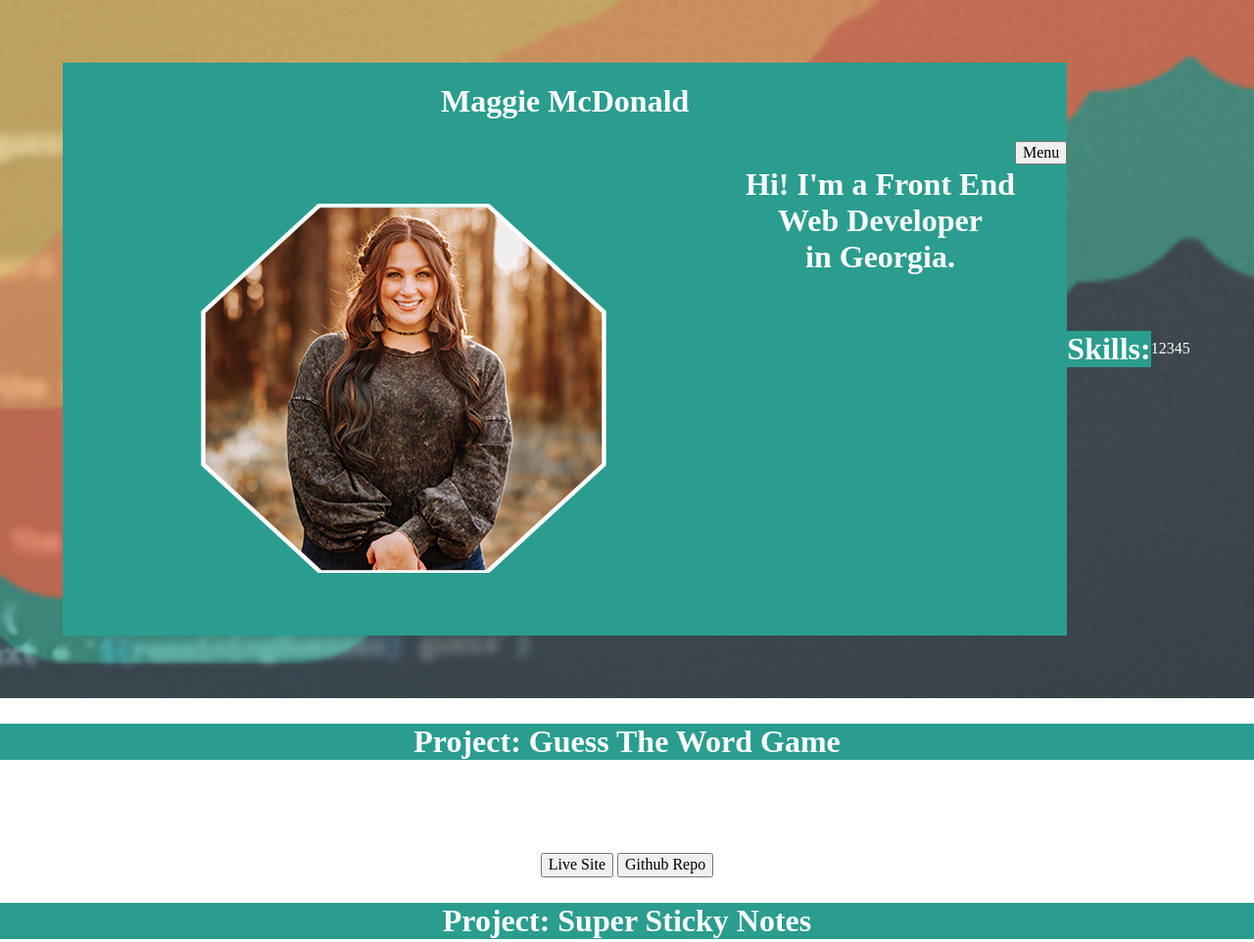
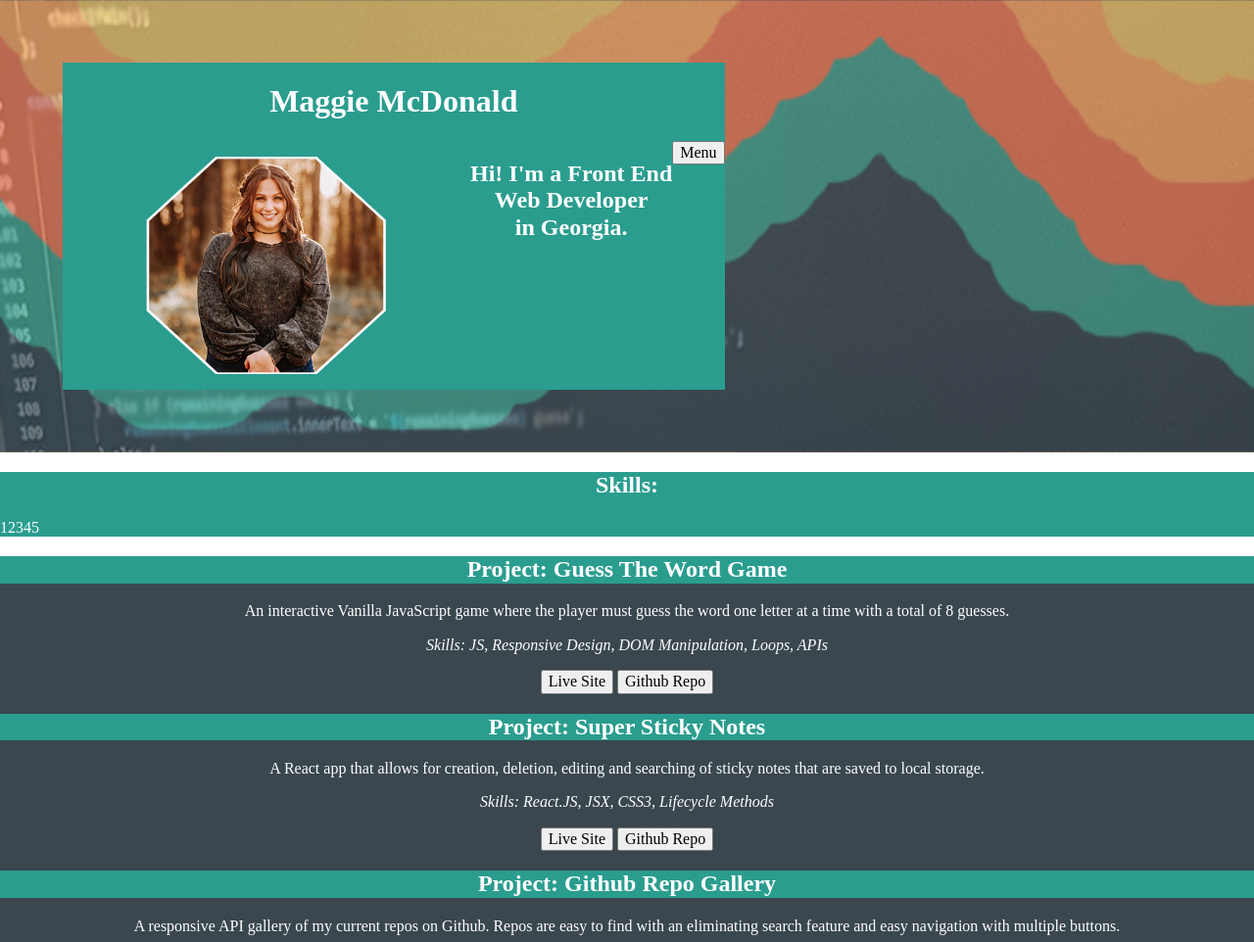
Before and after one commit to maggie-mcdonald/maggie-portfolio, a website built with Parcel: page index.html in a window 1280 px wide. Shown: the top 962 px of the page at 98% size. Built offline with nearby package versions, Linux system fonts and the light colour scheme.

Commit message:
Initial HTML and CSS coded

```diff
--- a/css/main.css
+++ b/css/main.css
@@ -119,9 +119,12 @@ h1 {
 h2 {
   font-family: "Century Schoolbook";
   background-color: #2a9d8f;
-  font-size: 2em;
+  font-size: 1.5em;
 }
-/*------ Base Header-Footer Styles-------*/
+
+/*------ Base Header Styles-------*/
+
+
 
 header {
   display: flex;
@@ -134,12 +137,15 @@ header {
   background-color: #2a9d8f;
 }
 
+.figure {
+  max-width: 26em;
+  max-height: 23.5em;
+}
 .header-content-wrapper {
   background-image: url(../img/code-mountain-color-scheme.png);
   background-color: #2a9d8f;
   background-size: cover;
-  background-position: center;
-  background-repeat: no-repeat;
+  background-repeat: round;
   border: .5em, #fff;
   padding: 4em;
   display: flex;
@@ -148,28 +154,42 @@ header {
 }
 
 .intro-flex-container {
-display: flex;
-justify-content: center;
+  display: flex;
+  justify-content: space-evenly;
 }
 
 
-figure {
-  background-color: #2a9d8f;
-  margin: 3em;
-  padding: 1em;
-
-}
-
-.flex-container {
+.skills-flex-container {
   height: auto;
   width: auto;
   display: flex;
   flex-flow: row wrap;
 }
 
-/* ==========================================================================
-   Helper classes
-   ========================================================================== */
+/*--aside with skills--*/
+
+.blue-skills-box {
+  background-color: #2a9d8f;
+}
+
+
+/*----project section  ----*/
+
+.project-flex-container {
+  background: #3a474e;
+}
+
+
+
+
+
+
+
+
+
+
+
+
 
 /*
  * Hide visually and from screen readers
--- a/index.html
+++ b/index.html
@@ -36,13 +36,14 @@
   </script>
   <script src="https://www.google-analytics.com/analytics.js" async></script>
 
+
   <header>
     <div class="header-content-wrapper">
       <div class="blue-box">
         <h1>Maggie McDonald</h1>
 
         <div class="intro-flex-container">
-          <div>
+          <div class="figure">
             <figure>
               <a href="#"><img src="img\profile-pic.png" alt="maggie"></a>
             </figure>
@@ -67,10 +68,12 @@
 
       </div>
 
+  </header>
 
+  <aside>
+    <div class="blue-skills-box">
       <h2>Skills:</h2>
-
-      <div class="flex-container">
+      <div class="skills-flex-container">
         <div>1</div>
         <div>2</div>
         <div>3</div>
@@ -78,12 +81,13 @@
         <div>5</div>
       </div>
     </div>
-
-  </header>
+    </div>
+  </aside>
 
   <!--Project Section-->
   <main>
-    <div class="project-1">
+    <div class="project-flex-container">
+      <div class="project-container">
         <h2>Project: Guess The Word Game</h2>
         <div class="live-version">
           <!--this is where I would like to place a live version of the repo-->
@@ -92,12 +96,13 @@
           <p class="description"> An interactive Vanilla JavaScript game where the player must guess the word one letter
             at a time with a total of 8 guesses.</p>
           <p class="skills"><em>Skills: JS, Responsive Design, DOM Manipulation, Loops, APIs</em></p>
-        <button onclick=`window.location.href="https://maggie-mcdonald.github.io/guess-the-word/" ;`>Live Site</button>
+          <button onclick=`window.location.href="https://maggie-mcdonald.github.io/guess-the-word/" ;`>Live
+            Site</button>
           <button>Github Repo</button> <!--would like to use github icon-->
         </div>
       </div>
 
-    <div class="project-2">
+      <div class="project-container">
         <h2>Project: Super Sticky Notes</h2>
         <div class="live-version">
           <!--this is where I would like to place a live version of the repo-->
@@ -111,8 +116,8 @@
         </div>
       </div>
 
-    </div>
-    <div class="project-3">
+
+      <div class="project-container">
         <h2>Project: Github Repo Gallery</h2>
         <div class="live-version">
           <!--this is where I would like to place a live version of the repo-->
@@ -123,6 +128,8 @@
           <p class="skills"><em>Skills: JS, APIs, Dom Manipulation, Loops</em></p>
           <button>Live Site</button>
           <button>Github Repo</button> <!--would like to use github icon-->
+        </div>
+      </div>
     </div>
     </div>
 
```
Lines whose indentation alone changed are shown as unchanged.
